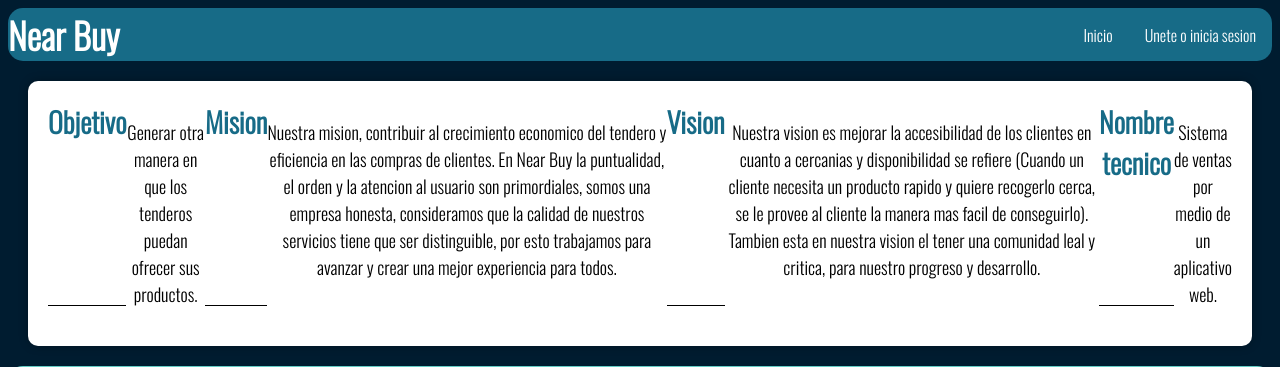
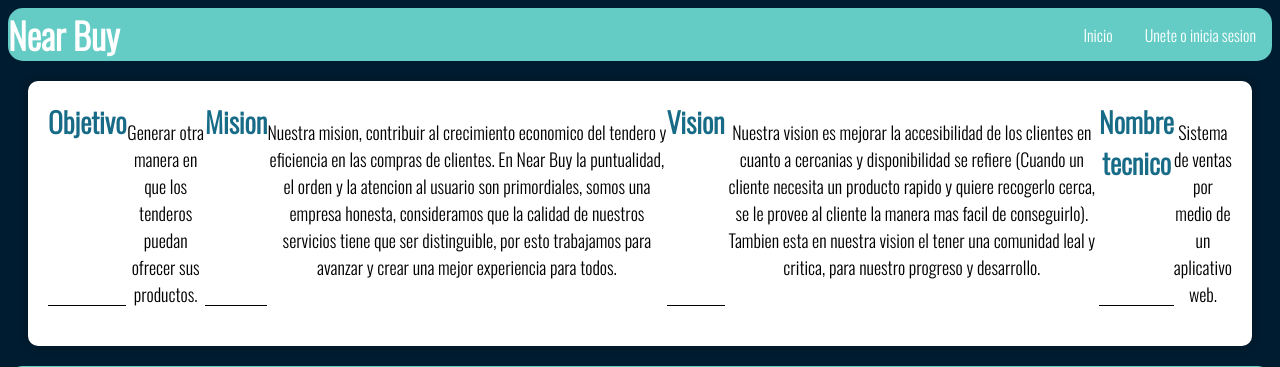
Before and after one commit to Destrowashere/NEABUY, a PHP site: page /QS.html in a window 1280 px wide. Shown: the top 367 px of the page. Run offline with PHP 8.4, Linux system fonts and the light colour scheme.

Commit message:
Upsdate estilo.css

```diff
--- a/estilo.css
+++ b/estilo.css
@@ -1,5 +1,5 @@
 header {
-  background: #176B87;
+  background: #64CCC5;
   display: flex;
   justify-content: space-between;
   align-items: center;
@@ -38,7 +38,7 @@ nav li a {
 }
 
 nav li a:hover {
-  background-color: #64ccc5;
+  background-color: #001C30;
   border-radius: 15px;
 }
 
```
